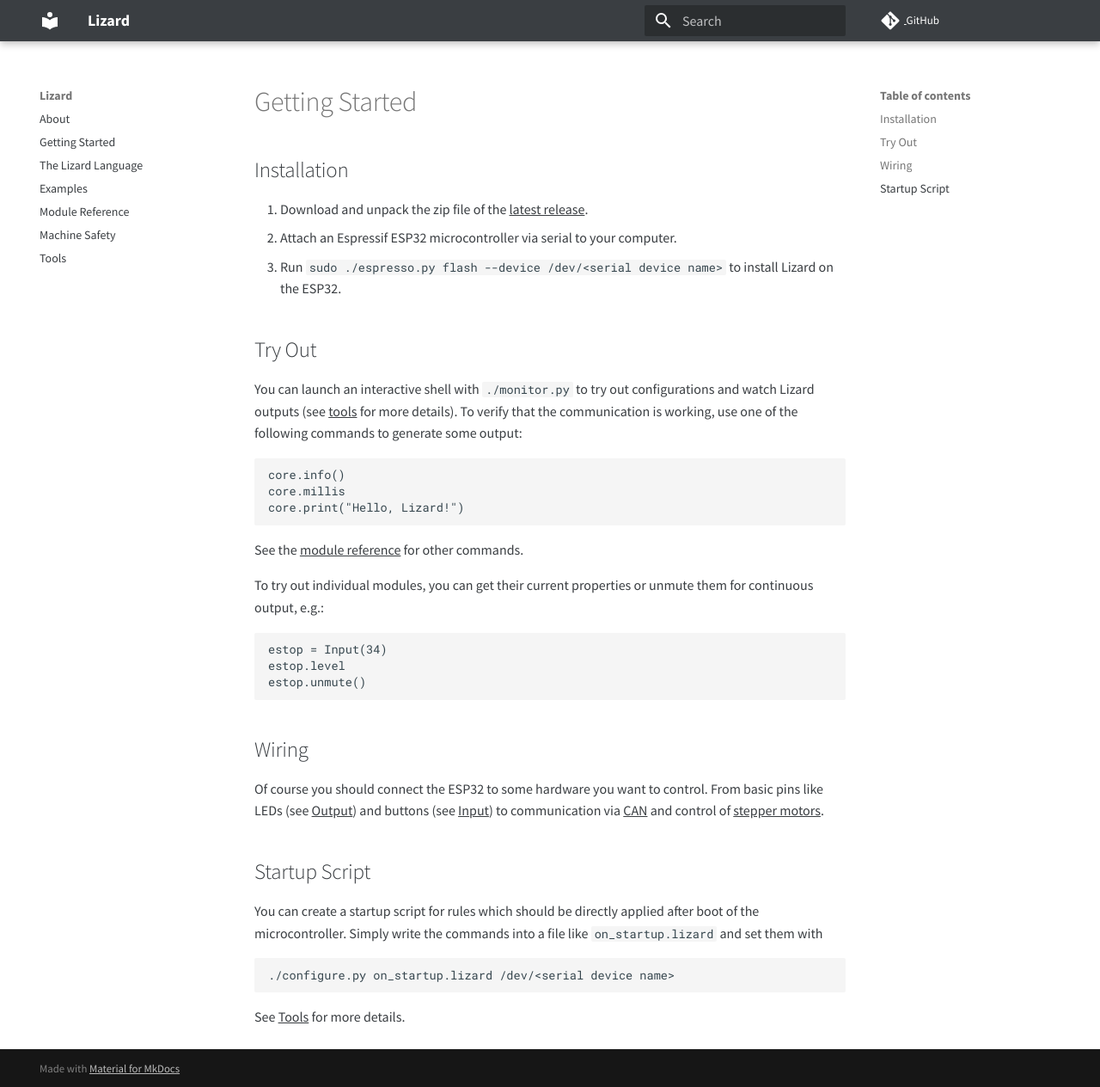
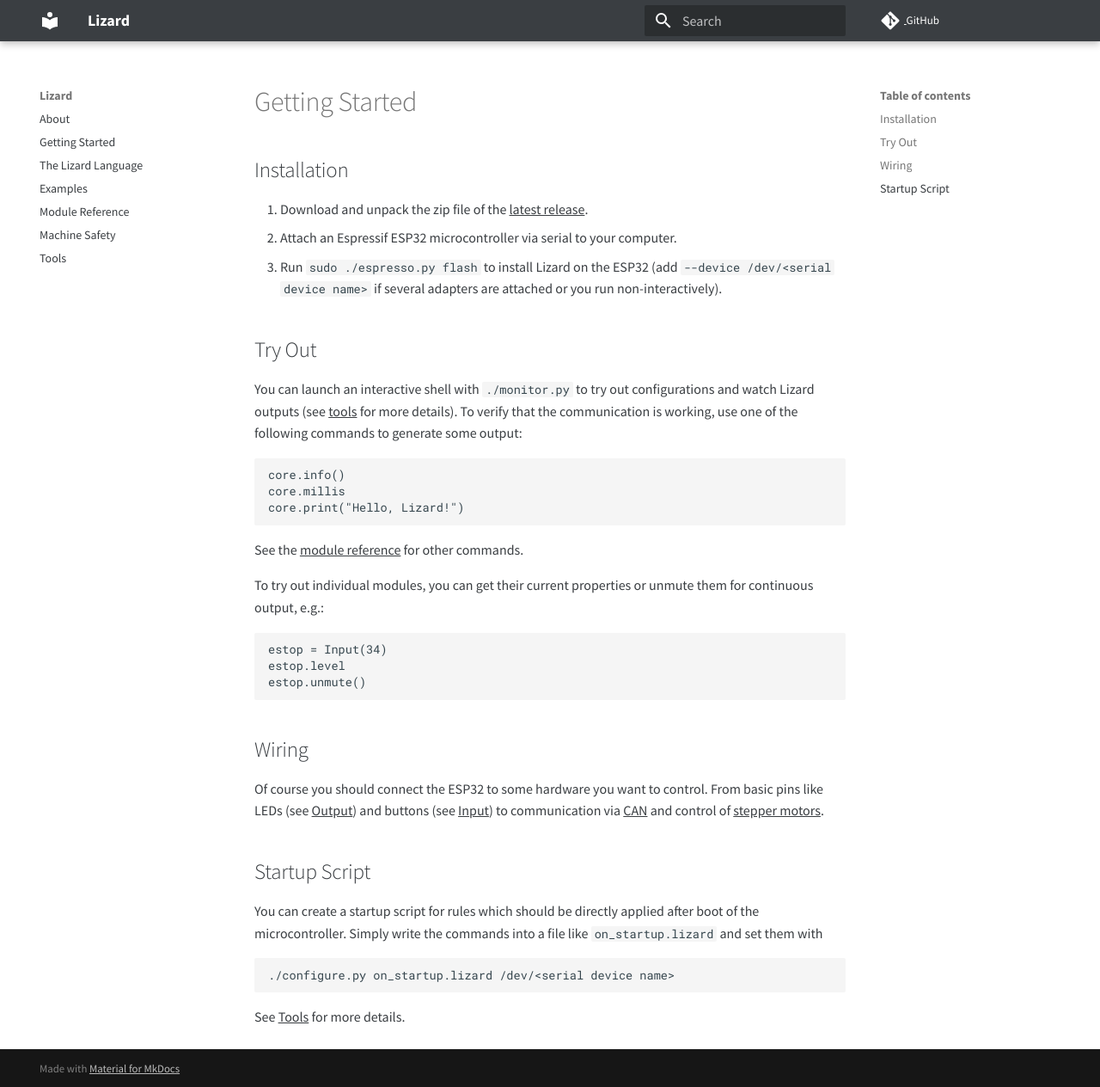
Before and after one commit to zauberzeug/lizard, an MkDocs documentation site: the page built from docs/getting_started.md, in a window 1280 px wide and 1264 px high. Shown: the whole window at 86% size. Built offline with MkDocs 1.6.1 and Material for MkDocs 9.7.7, drawn with Linux system fonts in a browser that asks for light colours; comment, search, counter and statistics services are not loaded.

Commit message:
Say where the device path is optional and where detection stops
monitor.py's help still read "(e.g., /dev/ttyUSB0)" where configure.py,
otb_update.py and espresso.py had settled on "(default: auto-detected, asks if
ambiguous)" in 88ae3f4 -- missed on the one tool this branch started with.

docs/getting_started.md still opened with "flash --device /dev/<serial device
name>", which is the first page a new user reads and the place where dropping the
argument helps most.

And docs/tools.md stated the Jetson Orin requirement under flashing only, though
monitor.py, configure.py and otb_update.py now resolve the UART through
jetson_uart() too and refuse an L4T 32 Nano the same way.

Co-Authored-By: Claude Opus 5 (1M context) <noreply@anthropic.com>
Claude-Session: https://claude.ai/code/session_016PWhrgUWDqFYkJX62pviqM

```diff
--- a/docs/getting_started.md
+++ b/docs/getting_started.md
@@ -4,7 +4,8 @@
 
 1. Download and unpack the zip file of the [latest release](https://github.com/zauberzeug/lizard/releases).
 2. Attach an Espressif ESP32 microcontroller via serial to your computer.
-3. Run `sudo ./espresso.py flash --device /dev/<serial device name>` to install Lizard on the ESP32.
+3. Run `sudo ./espresso.py flash` to install Lizard on the ESP32
+   (add `--device /dev/<serial device name>` if several adapters are attached or you run non-interactively).
 
 ## Try Out
 
--- a/monitor.py
+++ b/monitor.py
@@ -10,7 +10,7 @@ from prompt_toolkit.patch_stdout import patch_stdout
 from serial_devices import choose_device
 
 parser = argparse.ArgumentParser(description='Monitor an ESP32 running Lizard firmware')
-parser.add_argument('device', nargs='?', help='Serial device path (e.g., /dev/ttyUSB0)')
+parser.add_argument('device', nargs='?', help='Serial device path (default: auto-detected, asks if ambiguous)')
 parser.add_argument('--baud', type=int, default=115200, help='Baud rate (default: 115200)')
 args = parser.parse_args()
 
```
Also changed, not shown: docs/tools.md (+1 -0 lines).
